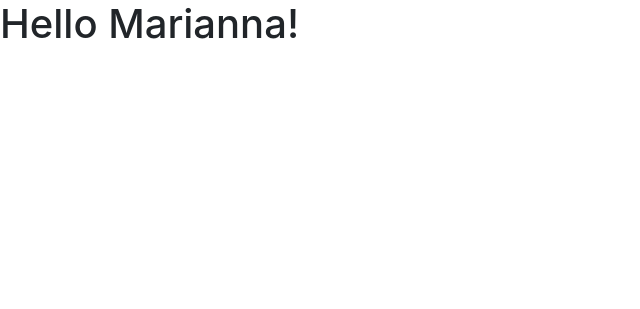
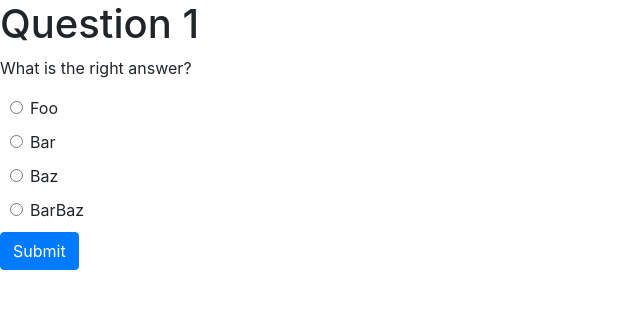
Before and after one commit to jonnor/brilliantquiz, a Flask app: page / in a window 1280 px wide. Shown: the top 309 px of the page, without its empty margins (0-640 px from the left). Run offline with Flask 2, Linux system fonts and the light colour scheme; some libraries are stand-ins or nearby versions.

Commit message:
Add radio buttons

```diff
--- a/app.py
+++ b/app.py
@@ -4,7 +4,12 @@ app = Flask(__name__)
 
 @app.route('/')
 def index():
-   return flask.render_template('quiz.html', name='Marianna')
+   options = ['Foo', 'Bar', 'Baz', 'BarBaz']
+
+   question = "What is the right answer?"
+   question_no = 1
+
+   return flask.render_template('quiz.html', question_no=question_no, question=question, options=options)
 
 if __name__ == '__main__':
    app.run(debug = True)
--- /dev/null
+++ b/static/style.css
@@ -0,0 +1,7 @@
+.question p {
+    font: 18px;
+}
+
+div.form-check {
+    margin: 10px;
+}
--- a/templates/quiz.html
+++ b/templates/quiz.html
@@ -1,13 +1,31 @@
 <!doctype html>
 <html>
 <link rel="stylesheet" media="screen" href = "{{ url_for('static', filename='bootstrap.min.css') }}">
+<link rel="stylesheet" media="screen" href = "{{ url_for('static', filename='style.css') }}">
+
 <meta name="viewport" content = "width=device-width, initial-scale=1.0">
 <head>
 </head>
 
    <body>
 
-      <h1>Hello {{ name }}!</h1>
+      <div class="question">
+      <h1>Question {{question_no}}</h1>
+
+      <p>{{ question }}</p>
+
+        {% for item in options %}
+          <div class="form-check">
+          <input class="form-check-input" name="radioOption" type="radio" id="radioOption{{loop.index}}" value="{{item}}">
+          <label class="form-check-label" for="radioOption{{loop.index}}">
+            {{ item }}
+          </label>
+          </div>
+        {% endfor %}
+
+        </div>
+
+        <button type="submit" class="btn btn-primary">Submit</button>
 
    </body>
 </html>
```
